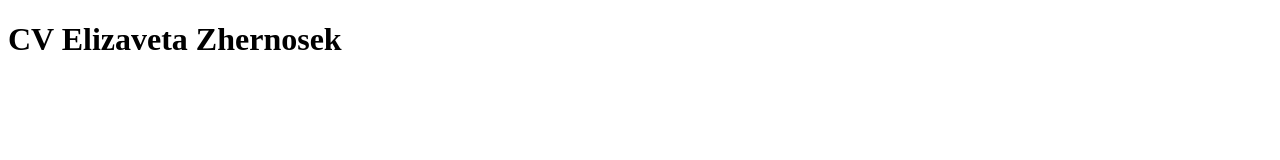
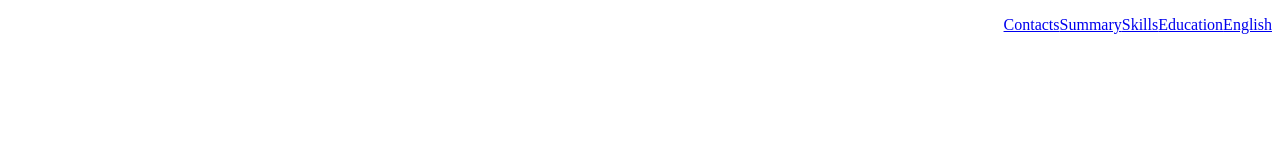
Before and after one commit to ElizavetaZhernosek/rsschool-cv, a plain HTML site: page index.html in a window 1280 px wide. Drawn offline with Linux system fonts and the light colour scheme.

Commit message:
feat:add nav to index.html

```diff
--- a/index.html
+++ b/index.html
@@ -1,13 +1,37 @@
 <!DOCTYPE html>
 <html lang="en">
-<head>
-    <meta charset="UTF-8">
-    <meta http-equiv="X-UA-Compatible" content="IE=edge">
-    <meta name="viewport" content="width=device-width, initial-scale=1.0">
-    <title>Document</title>
-    <link rel="stylesheet" href="style.css">
-</head>
-<body>
-    <h1>CV Elizaveta Zhernosek</h1>
-</body>
+  <head>
+    <meta charset="UTF-8" />
+    <meta http-equiv="X-UA-Compatible" content="IE=edge" />
+    <meta name="viewport" content="width=device-width, initial-scale=1.0" />
+    <title>Elizaveta Zhernosek</title>
+    <link rel="stylesheet" href="style.css" />
+  </head>
+  <body>
+    <div class="container">
+      <header class="header">
+        <nav class="nav">
+          <ul class="nav-list">
+            <li class="nav-item">
+              <a class="nav-item-link" href="#">Contacts</a>
+            </li>
+            <li class="nav-item">
+              <a class="nav-item-link" href="#">Summary</a>
+            </li>
+            <li class="nav-item">
+              <a class="nav-item-link" href="#">Skills</a>
+            </li>
+            <li class="nav-item">
+              <a class="nav-item-link" href="#">Education</a>
+            </li>
+            <li class="nav-item">
+              <a class="nav-item-link" href="#">English</a>
+            </li>
+          </ul>
+        </nav>
+      </header>
+      <main class="main"></main>
+      <footer class="footer"></footer>
+    </div>
+  </body>
 </html>
--- a/style.css
+++ b/style.css
@@ -1,17 +1,17 @@
 @font-face {
-    font-family: 'Roboto', sans-serif;
+  font-family: "Roboto", sans-serif;
   src: url("assets/fonts/Roboto-Medium.ttf");
   font-weight: 500px;
 }
 
 @font-face {
-    font-family: 'Roboto', sans-serif;
+  font-family: "Roboto", sans-serif;
   src: url("assets/fonts/Roboto-Light.ttf");
   font-weight: 300px;
 }
 
 @font-face {
-    font-family: 'Roboto', sans-serif;
+  font-family: "Roboto", sans-serif;
   src: url("assets/fonts/Roboto-Italic.ttf");
   font: italic 300px;
 }
@@ -19,3 +19,24 @@
 * {
   box-sizing: border-box;
 }
+
+html {
+    scroll-behavior: smooth;
+}
+
+.container {
+  max-width: 1440px;
+  margin: 0 auto;
+}
+
+.nav-list {
+  list-style: none;
+  display: flex;
+  justify-content: flex-end;
+  align-items: center;
+
+}
+
+.nav-item {
+    /* min-width: 100px; */
+}
```
Lines whose indentation alone changed are shown as unchanged.
